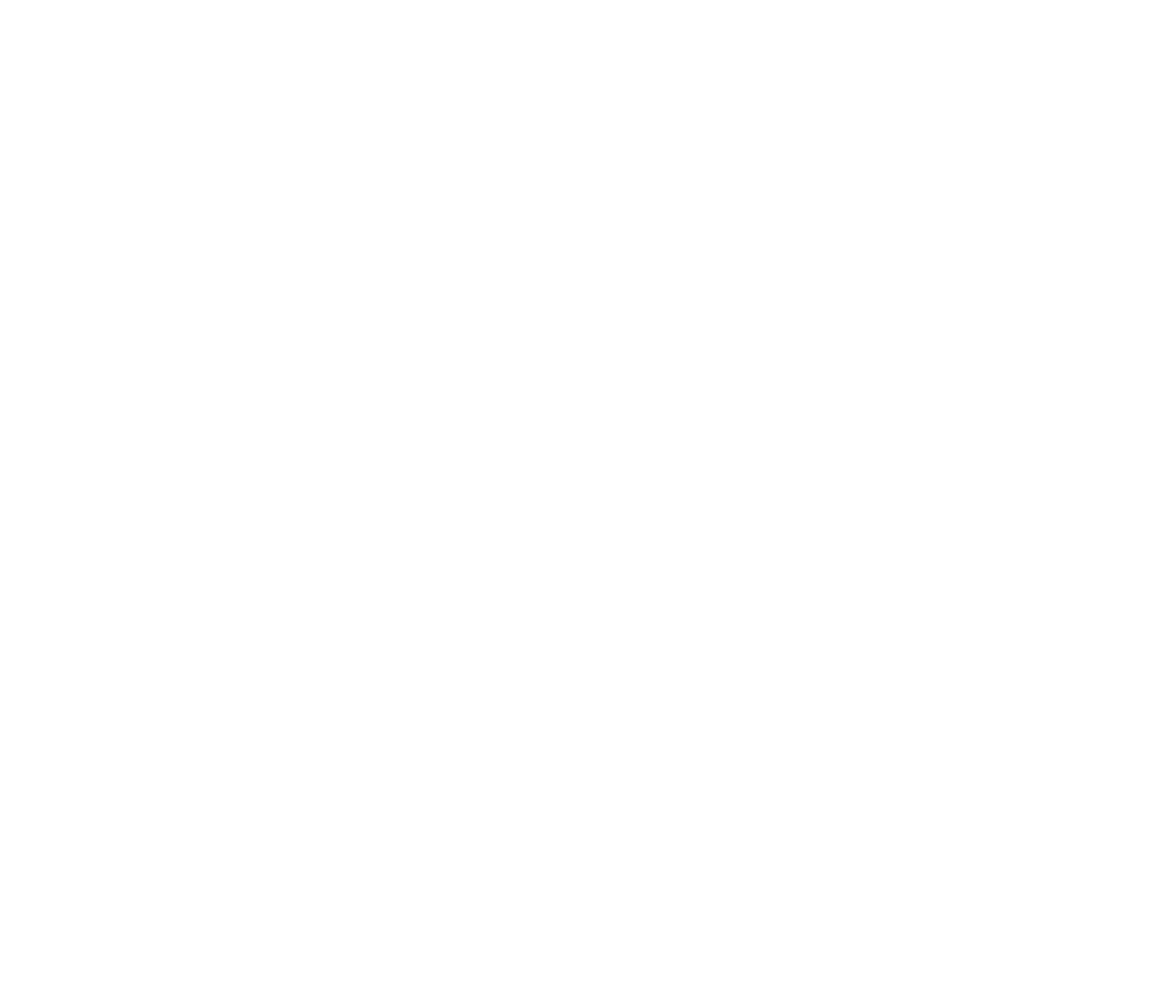
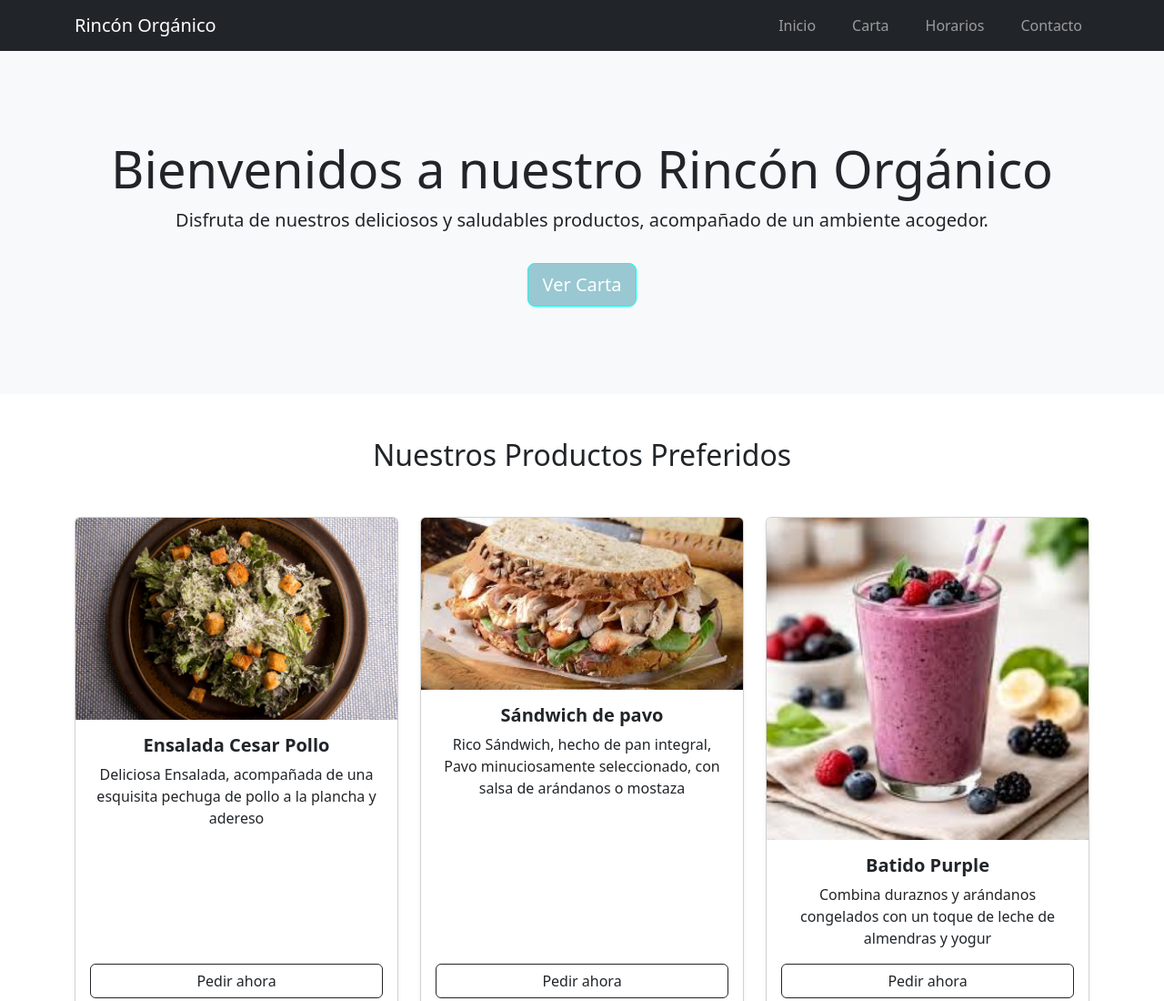
Before and after one commit to AnglerPosada-30/comida_saludable, a plain HTML site: page index.html in a window 1280 px wide. Shown: the top 1100 px of the page at 91% size. Before the commit the page ends 800 px from the top, so only its background shows below. Drawn offline with Linux system fonts and the light colour scheme.

Commit message:
Segundo commit, header y main listos

```diff
--- a/index.html
+++ b/index.html
@@ -11,5 +11,123 @@
 </head>
 <body>
 
+    <header>
+
+        <!-- Creamos la barra de navegación, con el nombre del restaurante, y las distintas opciones a elegir -->
+        <nav class="navbar navbar-expand-lg navbar-dark bg-dark">
+            <div class="container">
+                <a class="navbar-brand" href="#">Rincón Orgánico</a>
+                <ul class="navbar-nav ms-auto flex-row gap-4">
+                    <li class="nav-item"><a class="nav-link" href="#inicio">Inicio</a></li>
+                    <li class="nav-item"><a class="nav-link" href="#productos">Carta</a></li>
+                    <li class="nav-item"><a class="nav-link" href="#horarios">Horarios</a></li>
+                    <li class="nav-item"><a class="nav-link" href="#contacto">Contacto</a></li>
+
+
+                </ul>
+                </div>
+            </div>
+
+        </nav>
+
+        <!-- Luego colocámos el título principal de la página, junto con pequeño parrafo descriptivo de la calidad del restaurante -->
+        <div id="inico" class="bg-light text-center py-5">
+            <div class="container py-5">
+
+                <h1 class="display-4">Bienvenidos a nuestro Rincón Orgánico</h1>
+                <p class="lead">Disfruta de nuestros deliciosos y saludables productos, acompañado de un ambiente acogedor.</p>
+                <a href="#productos" class="btn btn-primary btn-lg mt-3">Ver Carta</a>
+
+            </div>
+        </div>
+
+    </header>
+
+    <main>
+
+        <main class="bg-cafe">
+
+        <section id="productos" class="container py-5">
+            <h2 class="text-center mb-5">Nuestros Productos Preferidos</h2>
+
+            <div class="row g-4">
+                <div class="col-md-4">
+                    <div class="card h-100 shadow-sm">
+                        <img src="img/ensaladaCesar.jpg" class="card-img-top" alt="Plato de Ensalada César">
+                        <div class="card-body text-center d-flex flex-column">
+                            <h5 class="card-title fw-bold">Ensalada Cesar Pollo</h5>
+                            <p class="card-text flex-grow-1">Deliciosa Ensalada, acompañada de una esquisita pechuga de pollo a la plancha y adereso</p>
+                            <button class="btn btn-outline-dark mt-auto">Pedir ahora</button>
+                        </div>
+                    </div>
+                </div>
+
+                <div class="col-md-4">
+                    <div class="card h-100 shadow-sm">
+                        <img src="img/pavo.jpg" class="card-img-top" alt="Sándwich de pavo Saludable">
+                        <div class="card-body text-center d-flex flex-column">
+                            <h5 class="card-title fw-bold">Sándwich de pavo</h5>
+                            <p class="card-text flex-grow-1">Rico Sándwich, hecho de pan integral, Pavo minuciosamente seleccionado, con salsa de arándanos o mostaza</p>
+                            <button class="btn btn-outline-dark mt-auto">Pedir ahora</button>
+                        </div>
+                    </div>
+                </div>
+
+                <div class="col-md-4">
+                    <div class="card h-100 shadow-sm">
+                        <img src="img/batidoPurple.jpg" class="card-img-top" alt="Vaso Grande de Batido Purple">
+                        <div class="card-body text-center d-flex flex-column">
+                            <h5 class="card-title fw-bold">Batido Purple</h5>
+                            <p class="card-text flex-grow-1"> Combina duraznos y arándanos congelados con un toque de leche de almendras y yogur</p>
+                            <button class="btn btn-outline-dark mt-auto">Pedir ahora</button>
+                        </div>
+                    </div>
+                </div>
+            </div>
+        </section>
+
+        <section id="horarios" class="container py-5">
+            <div class="row justify-content-center text-center">
+                <div class="col-md-8">
+                    <h2 class="mb-4">Horarios de Atención</h2>
+                    <div class="bg-white p-4 rounded shadow-sm">
+                        <ul class="list-unstyled lead mb-0">
+                            <li class="mb-2"><strong>Lunes a Viernes:</strong> 08:00 AM - 08:00 PM</li>
+                            <li class="mb-2"><strong>Sábados:</strong> 09:00 AM - 06:00 PM</li>
+                            <li><strong>Domingos:</strong> Cerrado</li>
+                        </ul>
+                    </div>
+                </div>
+            </div>
+        </section>
+
+        <section id="contacto" class="container py-5 mb-5">
+            <h2 class="text-center mb-4">Contáctanos</h2>
+            <div class="row justify-content-center">
+                <div class="col-md-8 bg-white p-4 p-md-5 rounded shadow-sm">
+                    <form>
+                        <div class="mb-3">
+                            <label for="nombre" class="form-label">Nombre completo</label>
+                            <input type="text" class="form-control" id="nombre" placeholder="Ingresa tu nombre">
+                        </div>
+                        <div class="mb-3">
+                            <label for="correo" class="form-label">Correo electrónico</label>
+                            <input type="email" class="form-control" id="correo" placeholder="ejemplo@correo.com">
+                        </div>
+                        <div class="mb-3">
+                            <label for="mensaje" class="form-label">Mensaje</label>
+                            <textarea class="form-control" id="mensaje" rows="4" placeholder="Escribe tu mensaje aquí..."></textarea>
+                        </div>
+                        <div class="text-center mt-4">
+                            <button type="submit" class="btn btn-primary btn-lg w-100">Enviar Mensaje</button>
+                        </div>
+                    </form>
+                </div>
+            </div>
+        </section>
+
+
+    </main>
+
 </body>
 </html>
```
Also changed, not shown: css/style.css, img/batidoPurple.jpg (added), img/ensaladaCesar.jpg (added), img/pavo.jpg (added).
